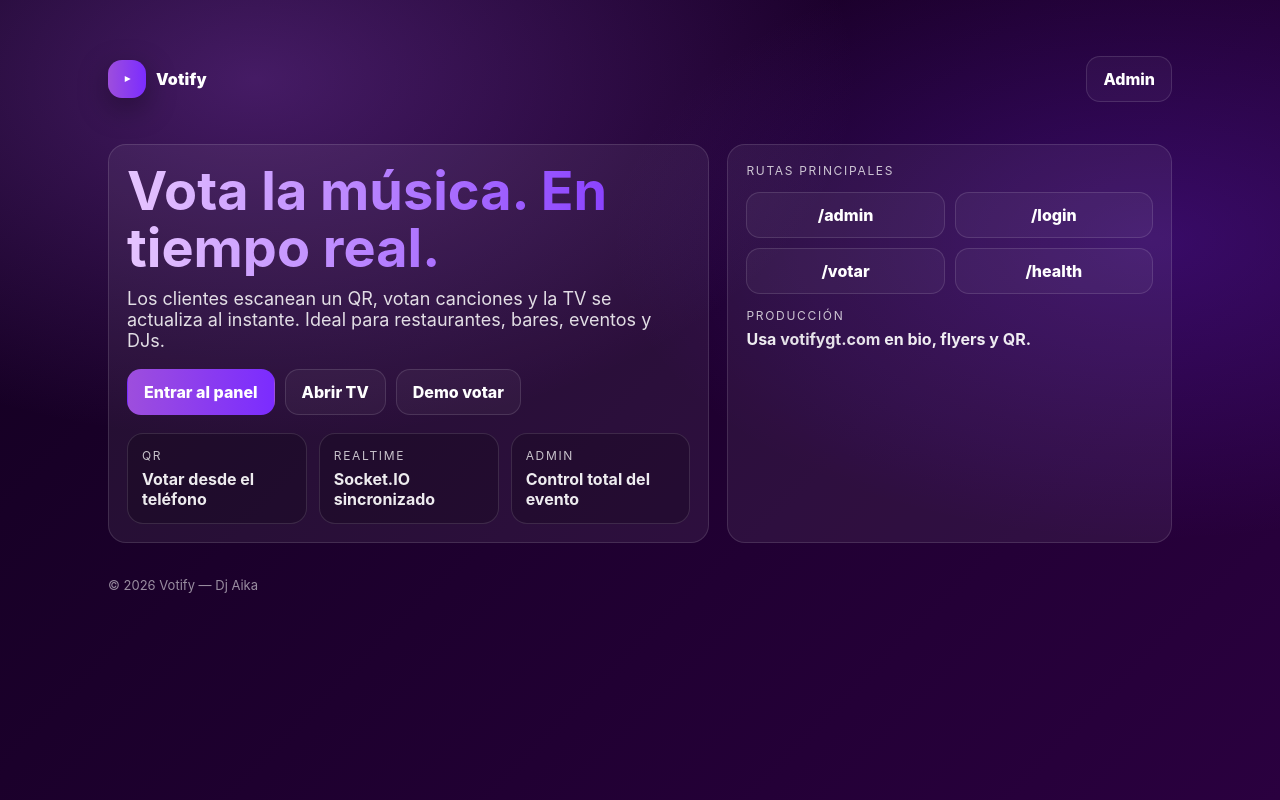
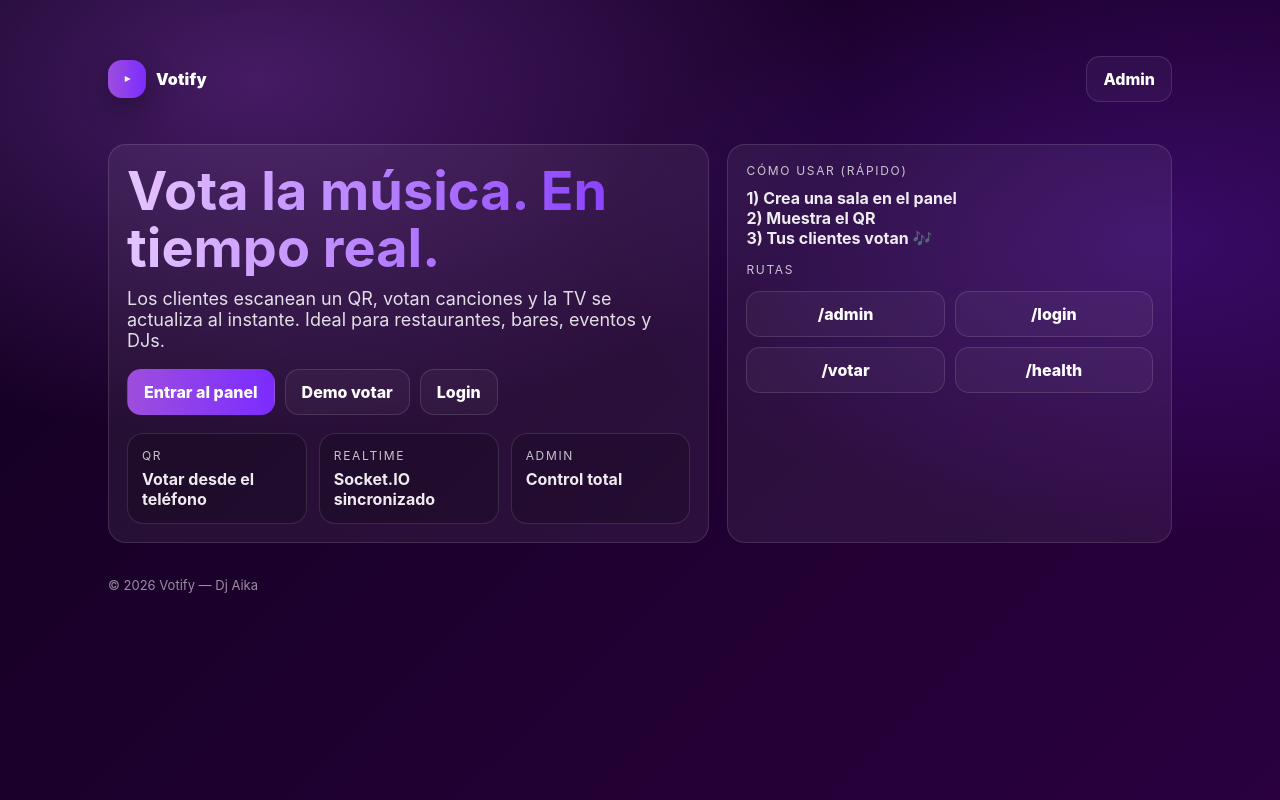
Before and after one commit to Djaikagt-sudo/votify, a website: page public/landing.html in a window 1280 px wide. Drawn offline with Linux system fonts and the light colour scheme.

Commit message:
Landing at / and keep vote routes

```diff
--- a/public/landing.html
+++ b/public/landing.html
@@ -81,28 +81,32 @@
 
         <div style="display:flex;gap:10px;flex-wrap:wrap;margin-top:10px">
           <a class="btn primary" href="/admin">Entrar al panel</a>
-          <a class="btn" href="/tv">Abrir TV</a>
           <a class="btn" href="/votar">Demo votar</a>
+          <a class="btn" href="/login">Login</a>
         </div>
 
         <div class="features">
           <div class="feat"><div class="k">QR</div><div class="v">Votar desde el teléfono</div></div>
           <div class="feat"><div class="k">Realtime</div><div class="v">Socket.IO sincronizado</div></div>
-          <div class="feat"><div class="k">Admin</div><div class="v">Control total del evento</div></div>
+          <div class="feat"><div class="k">Admin</div><div class="v">Control total</div></div>
         </div>
       </div>
 
       <div class="card">
-        <div class="k">Rutas principales</div>
+        <div class="k">Cómo usar (rápido)</div>
+        <div class="v" style="font-weight:650;margin-top:10px">
+          1) Crea una sala en el panel<br/>
+          2) Muestra el QR<br/>
+          3) Tus clientes votan 🎶
+        </div>
+
+        <div style="margin-top:14px" class="k">Rutas</div>
         <div class="grid">
           <a class="btn" href="/admin" style="width:100%">/admin</a>
           <a class="btn" href="/login" style="width:100%">/login</a>
           <a class="btn" href="/votar" style="width:100%">/votar</a>
           <a class="btn" href="/health" style="width:100%">/health</a>
         </div>
-
-        <div style="margin-top:14px" class="k">Producción</div>
-        <div class="v" style="font-weight:650">Usa <span style="opacity:.95">votifygt.com</span> en bio, flyers y QR.</div>
       </div>
     </section>
 
--- a/src/routes/restaurantPagesRoutes.js
+++ b/src/routes/restaurantPagesRoutes.js
@@ -44,7 +44,7 @@ router.get("/votar", (req, res) => {
 });
 
 // =====================================================
-// 🔐 LOGIN
+// 🔐 LOGIN (ruta bonita)
 // =====================================================
 router.get("/login", (req, res) => {
   return res.sendFile(path.join(__dirname, "../../public/login.html"));
--- a/src/server.js
+++ b/src/server.js
@@ -163,7 +163,7 @@ io.on("connection", (socket) => {
 app.set("io", io);
 
 // =====================================================
-// 🏠 LANDING PAGE (HOME)
+// 🏠 LANDING PAGE (HOME) — SIEMPRE /
 // =====================================================
 app.get("/", (req, res) => {
   res.sendFile(path.join(__dirname, "../public/landing.html"));
@@ -221,7 +221,9 @@ app.get("/admin.html", requireAdmin, (req, res) => {
 // =====================================================
 // 📄 PAGES & API
 // =====================================================
-app.use("/", restaurantPagesRoutes);
+// ✅ OJO: sin "/" aquí. Así no se pelea con app.get("/") de la landing.
+app.use(restaurantPagesRoutes);
+
 app.use("/api/restaurants", requireAdmin, restaurantRoutes);
 app.use("/api/r", restaurantApiRoutes);
 
```
